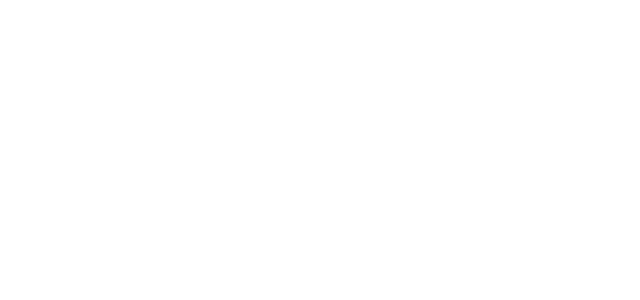
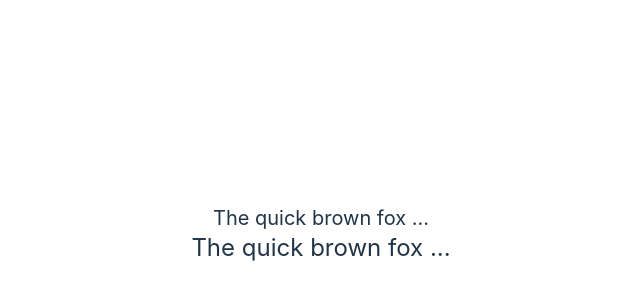
Before and after one commit to Skyz03/Challenge-portfolio, a React (Vite) app: page / in a window 1280 px wide. Shown: the part 166-466 px from the top of the page, without its empty margins (319-959 px from the left). Built offline with nearby package versions, Linux system fonts and the light colour scheme.

Commit message:
changes in para

```diff
--- a/src/App.jsx
+++ b/src/App.jsx
@@ -6,7 +6,12 @@ import "./App.css";
 function App() {
   const [count, setCount] = useState(0);
 
-  return <></>;
+  return (
+    <>
+      <p class="text-xl ...">The quick brown fox ...</p>
+      <p class="text-2xl ...">The quick brown fox ...</p>
+    </>
+  );
 }
 
 export default App;
```
